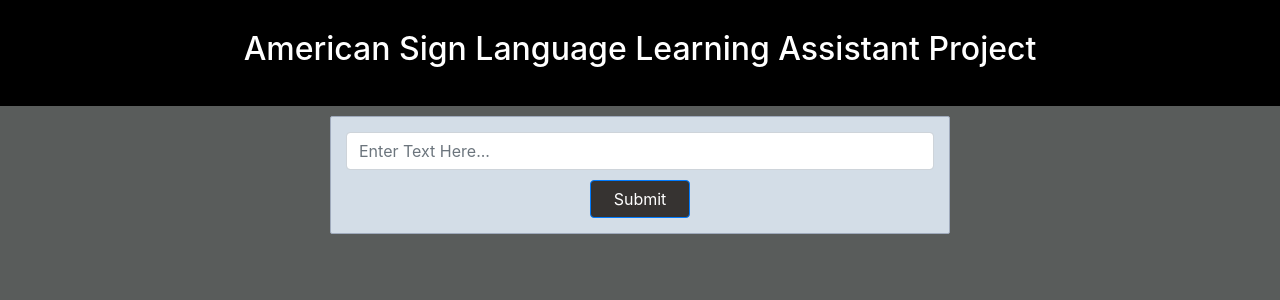
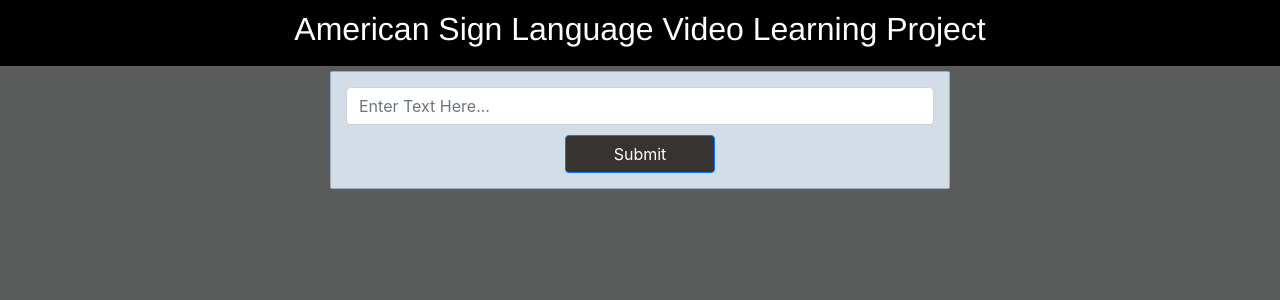
Before and after one commit to kotternaj/ASL, a Django app: page / in a window 1280 px wide. Shown: the top 300 px of the page. Run offline with Django 3.2, Linux system fonts and the light colour scheme; some libraries are stand-ins or nearby versions.

Commit message:
fixed header

```diff
--- a/video/static/video/main3.css
+++ b/video/static/video/main4.css
@@ -15,11 +15,12 @@ html, body {
   }
 
 .header {
-  padding: 30px;
+  padding: 10px;
   text-align: center;
   background: black;
   color: white;
   font-size: 10px;
+  /* font-family: garamond; */
 }
 
 li {
@@ -44,7 +45,8 @@ li {
 }
 
 h2 {
-  width: 100%;
+  font-family: Proxima Nova Regular, Helvetica Neue, Helvetica, Arial, sans-serif;
+  /* width: 100%; */
   /* text-transform: uppercase; */
 }
 
@@ -94,17 +96,17 @@ h3 {
   top: 0;
   left: 0;
   bottom: 0;
-  width: 65%;
-  height: 65%;
+  width: 80%;
+  height: 80%;
 }
 
 .btn.btn-primary {
-  width: 100px;
+  width: 150px;
   background-color: #363331 !important;
 }
 
 .surroundField {
-    margin-top: 10px;
+    margin-top: 5px;
     width: 620px;
     padding: 15px;
     background: #d3dde7;
--- a/video/templates/video/base.html
+++ b/video/templates/video/base.html
@@ -9,7 +9,7 @@
 
     <!-- Bootstrap CSS -->
     <link rel="stylesheet" href="https://maxcdn.bootstrapcdn.com/bootstrap/4.0.0/css/bootstrap.min.css" integrity="sha384-Gn5384xqQ1aoWXA+058RXPxPg6fy4IWvTNh0E263XmFcJlSAwiGgFAW/dAiS6JXm" crossorigin="anonymous">
-    <link rel="stylesheet" type="text/css" href="{% static 'video/main3.css' %}">
+    <link rel="stylesheet" type="text/css" href="{% static 'video/main4.css' %}">
 
     {% if title %}
         <title>ASL - {{ title }}</title>
--- a/video/templates/video/home2.html
+++ b/video/templates/video/home2.html
@@ -3,7 +3,7 @@
 {% block content %}
 
 <div class="header">
-  <h2>American Sign Language Learning Assistant Project</h2>
+  <h2>American Sign Language Video Learning Project</h2>
 </div>
 
 <div class="searchBlock" align="center">
```
